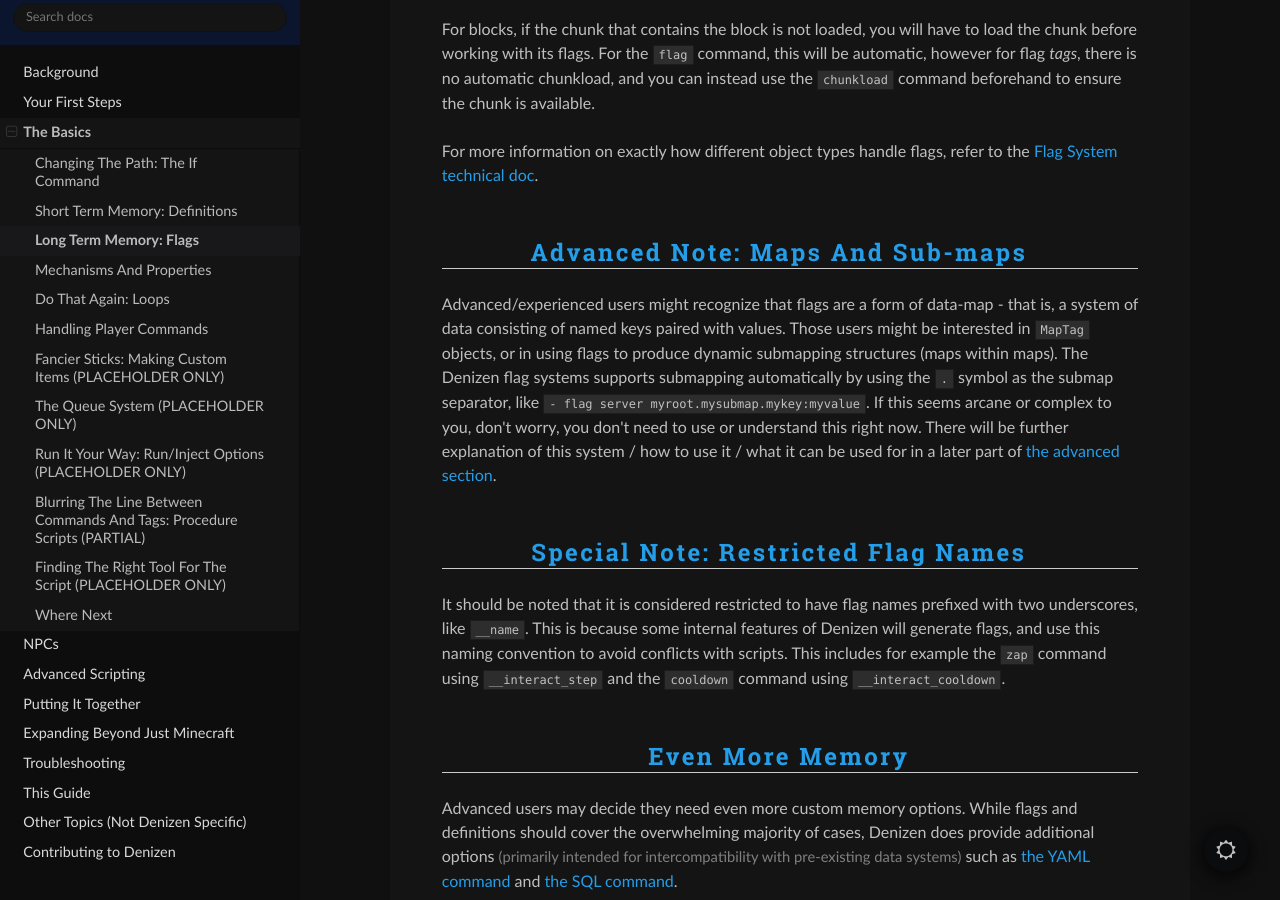
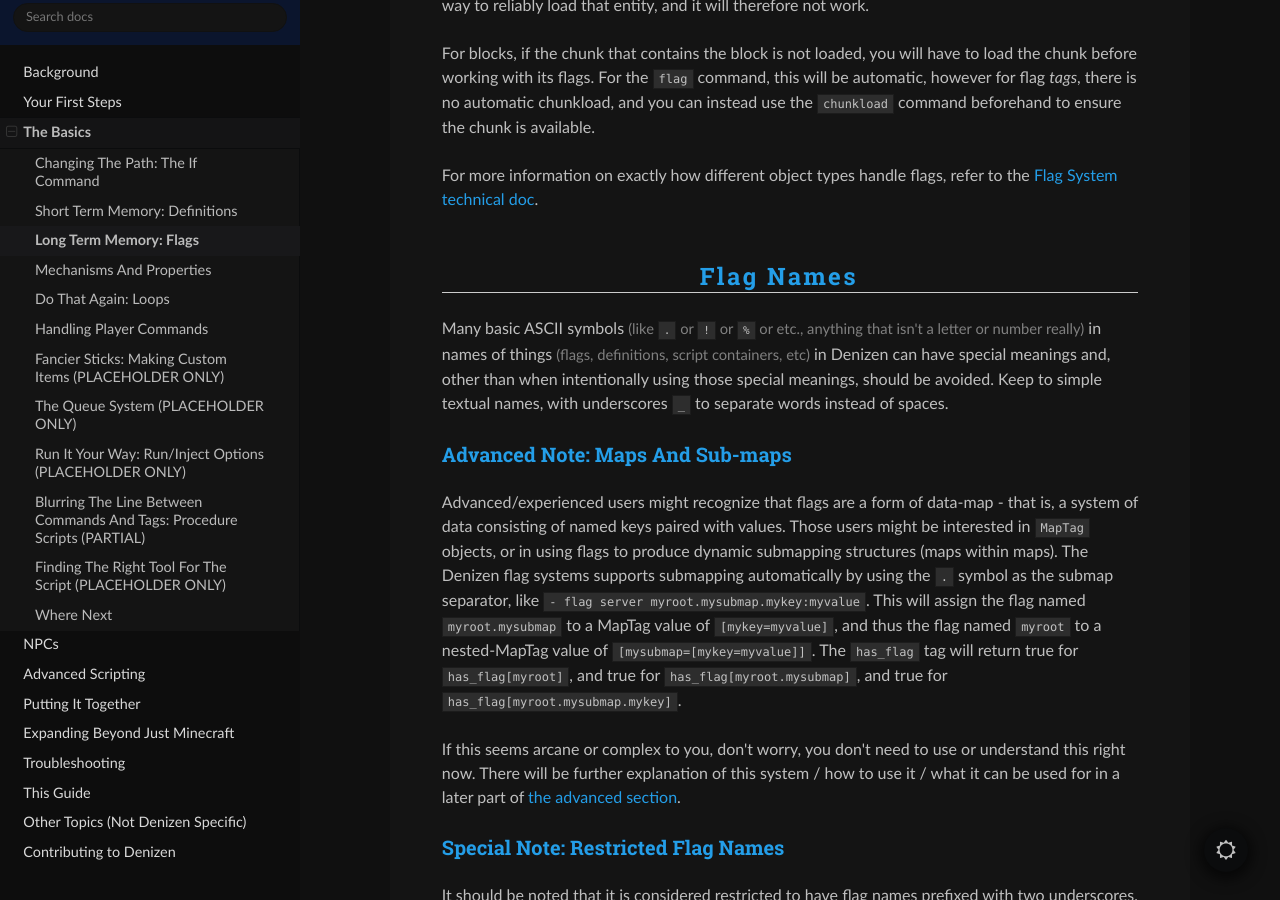
Before and after one commit to DenizenScript/Denizen-Beginners-Guide, a Sphinx documentation site: the page built from source/guides/basics/flags.md, in a window 1280 px wide and 900 px high, scrolled down 7332 px. Built offline with Sphinx 7.4.7 and the Read the Docs theme 2.0.0, drawn with Linux system fonts in a browser that asks for light colours.

Commit message:
fixes, versions (1.18.2), and flag submap writeup expansion

```diff
--- a/source/guides/basics/flags.md
+++ b/source/guides/basics/flags.md
@@ -182,11 +182,17 @@ For blocks, if the chunk that contains the block is not loaded, you will have to
 
 For more information on exactly how different object types handle flags, refer to the [Flag System technical doc](https://meta.denizenscript.com/Docs/Languages/flag%20system).
 
-### Advanced Note: Maps And Sub-maps
+### Flag Names
 
-Advanced/experienced users might recognize that flags are a form of data-map - that is, a system of data consisting of named keys paired with values. Those users might be interested in `MapTag` objects, or in using flags to produce dynamic submapping structures (maps within maps). The Denizen flag systems supports submapping automatically by using the `.` symbol as the submap separator, like `- flag server myroot.mysubmap.mykey:myvalue`. If this seems arcane or complex to you, don't worry, you don't need to use or understand this right now. There will be further explanation of this system / how to use it / what it can be used for in a later part of [the advanced section](/guides/advanced/index).
+Many basic ASCII symbols <span class="parens">(like `.` or `!` or `%` or etc., anything that isn't a letter or number really)</span> in names of things <span class="parens">(flags, definitions, script containers, etc)</span> in Denizen can have special meanings and, other than when intentionally using those special meanings, should be avoided. Keep to simple textual names, with underscores `_` to separate words instead of spaces.
 
-### Special Note: Restricted Flag Names
+#### Advanced Note: Maps And Sub-maps
+
+Advanced/experienced users might recognize that flags are a form of data-map - that is, a system of data consisting of named keys paired with values. Those users might be interested in `MapTag` objects, or in using flags to produce dynamic submapping structures (maps within maps). The Denizen flag systems supports submapping automatically by using the `.` symbol as the submap separator, like `- flag server myroot.mysubmap.mykey:myvalue`. This will assign the flag named `myroot.mysubmap` to a MapTag value of `[mykey=myvalue]`, and thus the flag named `myroot` to a nested-MapTag value of `[mysubmap=[mykey=myvalue]]`. The `has_flag` tag will return true for `has_flag[myroot]`, and true for `has_flag[myroot.mysubmap]`, and true for `has_flag[myroot.mysubmap.mykey]`.
+
+If this seems arcane or complex to you, don't worry, you don't need to use or understand this right now. There will be further explanation of this system / how to use it / what it can be used for in a later part of [the advanced section](/guides/advanced/index).
+
+#### Special Note: Restricted Flag Names
 
 It should be noted that it is considered restricted to have flag names prefixed with two underscores, like `__name`. This is because some internal features of Denizen will generate flags, and use this naming convention to avoid conflicts with scripts. This includes for example the `zap` command using `__interact_step` and the `cooldown` command using `__interact_cooldown`.
 
```
Also changed, not shown: source/guides/background/download-denizen.md (+1 -1 lines), source/guides/contributing/building.md (+1 -1 lines), source/guides/expanding/ddiscordbot.md (+1 -1 lines).
